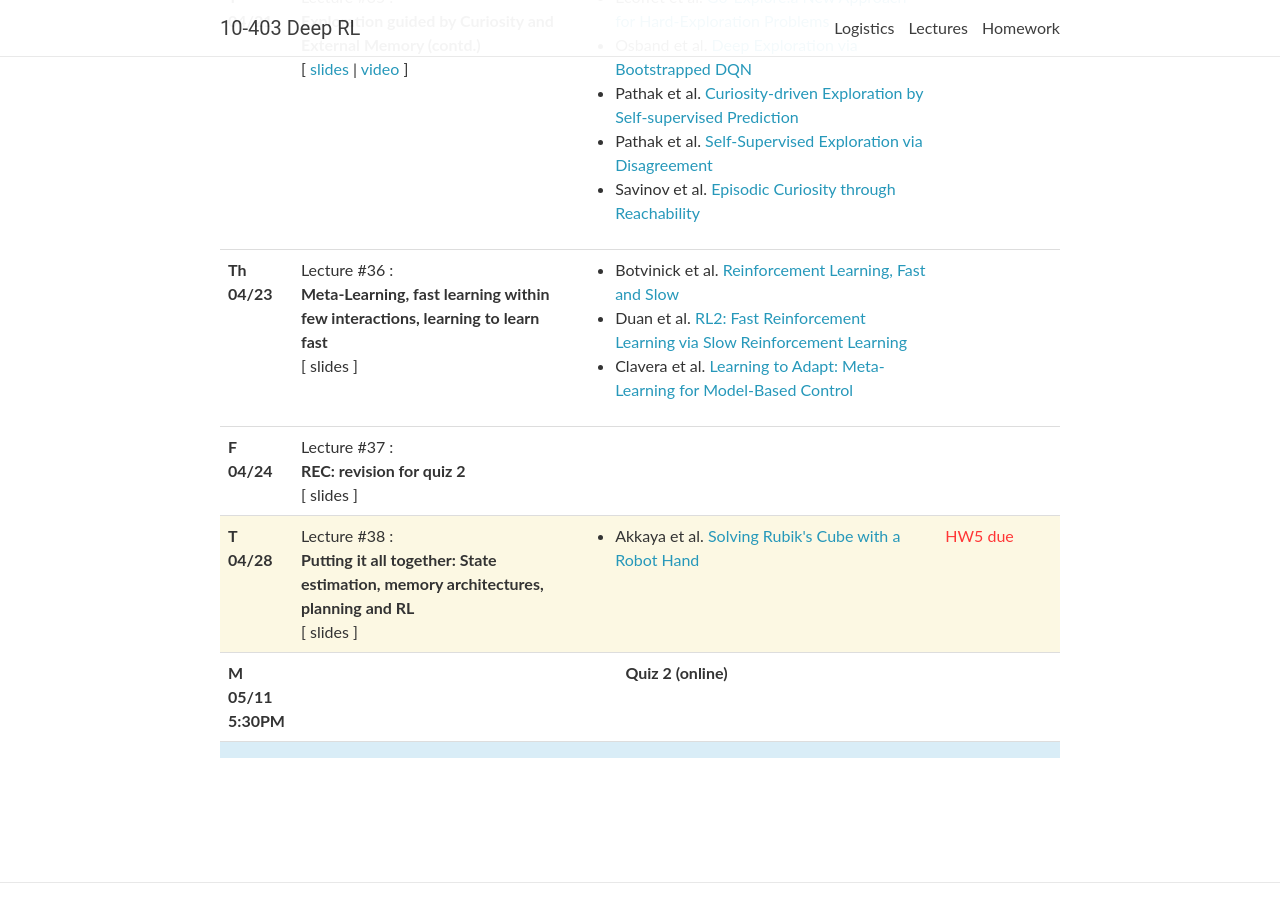
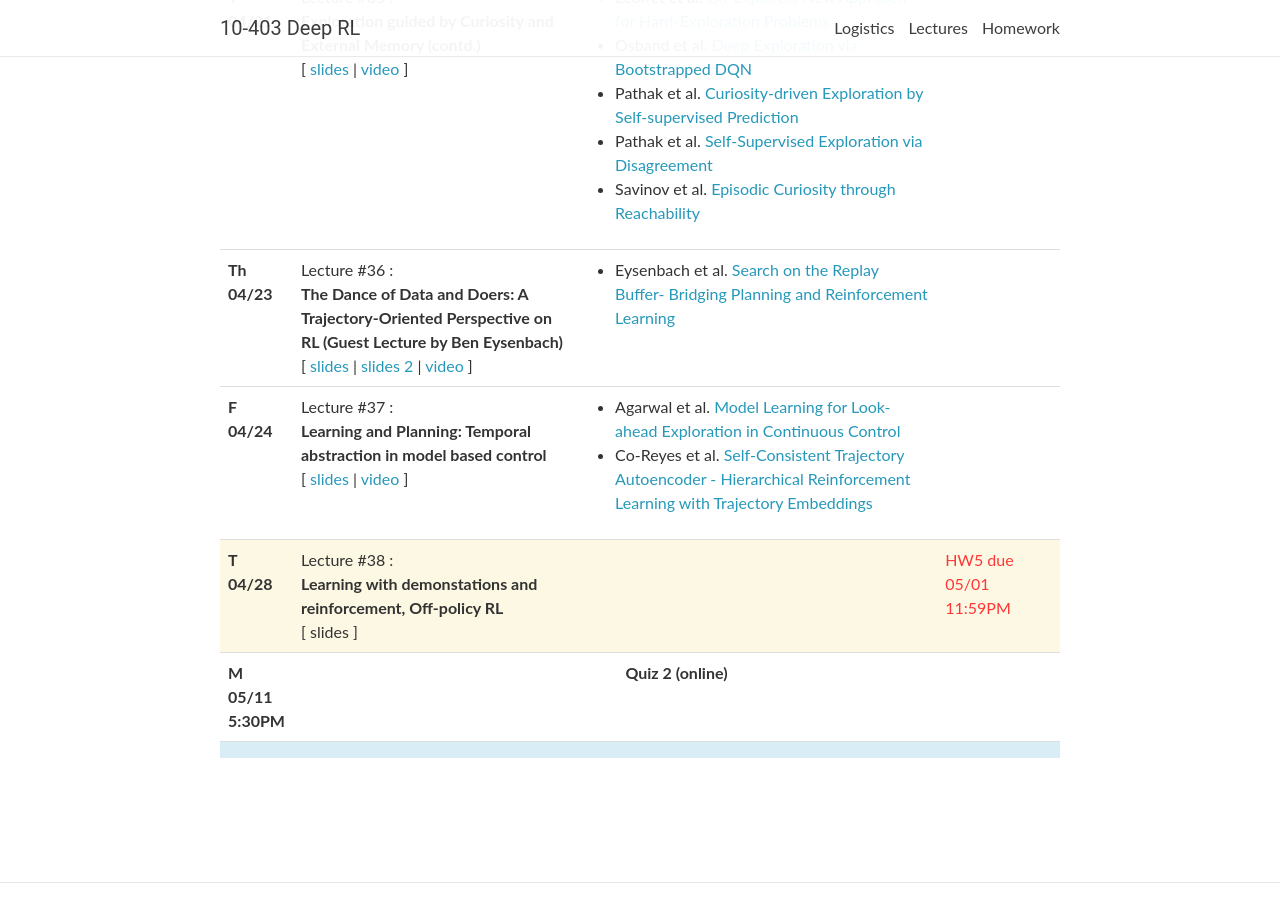
Before and after one commit to cmudeeprl/Spring202010403website, a Jekyll site: the page built from _pages/lectures.md, in a window 1280 px wide and 900 px high, scrolled down 5975 px. Built offline with Jekyll 4.4.1, drawn with Linux system fonts in a browser that asks for light colours; nearby versions of some CDN libraries; comment, search, counter and statistics services are not loaded.

Commit message:
Updates 04/23 and 04/24

```diff
--- a/_data/lectures.yml
+++ b/_data/lectures.yml
@@ -490,7 +490,6 @@
   readings:
   logistics:
 
-# ----------------------------- CONDUCTED --------------------------------------------------
 
 
 # - date: T 04/07
@@ -631,35 +630,52 @@
 - date: Th 04/23
   lecturer:
   title: >
-    <strong>Meta-Learning, fast learning within few interactions, learning to learn fast</strong>
-  # slides:
-  # video: https://scs.hosted.panopto.com/Panopto/Pages/Viewer.aspx?id=ff2821b7-569d-48e6-94cf-ab10011857b4
+    <strong>The Dance of Data and Doers: A Trajectory-Oriented Perspective on RL (Guest Lecture by Ben Eysenbach)</strong>
+  slides: https://cmudeeprl.github.io/Spring202010403website/assets/lectures/s20_lecture23_1.pdf
+  slides2: https://cmudeeprl.github.io/Spring202010403website/assets/lectures/s20_lecture23_2.pdf
+  video: https://scs.hosted.panopto.com/Panopto/Pages/Viewer.aspx?id=7a9812db-13ad-413f-8c1a-aba8015d49a5
   notes:
   readings:
-    - Botvinick et al. <a href="https://www.cell.com/trends/cognitive-sciences/fulltext/S1364-6613(19)30061-0" target="_blank">Reinforcement Learning, Fast and Slow</a>
-    - Duan et al. <a href="https://arxiv.org/abs/1611.02779" target="_blank">RL2&#58; Fast Reinforcement Learning via Slow Reinforcement Learning</a>
-    - Clavera et al. <a href="https://pdfs.semanticscholar.org/39ce/85ad322571b1bdc1d79ee10b9d608960374c.pdf?_ga=2.252655307.391011989.1574704506-1067889836.1572744668" target="_blank">Learning to Adapt&#58; Meta-Learning for Model-Based Control</a>
+    - Eysenbach et al. <a href="https://arxiv.org/pdf/1906.05253.pdf" target="_blank"> Search on the Replay Buffer- Bridging Planning and Reinforcement Learning </a>
   logistics:
+
+# - date: Th 04/23
+#   lecturer:
+#   title: >
+#     <strong>Meta-Learning, fast learning within few interactions, learning to learn fast</strong>
+#   slides:
+#   slides2:
+#   video: https://scs.hosted.panopto.com/Panopto/Pages/Viewer.aspx?id=ff2821b7-569d-48e6-94cf-ab10011857b4
+#   notes:
+#   readings:
+#     - Botvinick et al. <a href="https://www.cell.com/trends/cognitive-sciences/fulltext/S1364-6613(19)30061-0" target="_blank">Reinforcement Learning, Fast and Slow</a>
+#     - Duan et al. <a href="https://arxiv.org/abs/1611.02779" target="_blank">RL2&#58; Fast Reinforcement Learning via Slow Reinforcement Learning</a>
+#     - Clavera et al. <a href="https://pdfs.semanticscholar.org/39ce/85ad322571b1bdc1d79ee10b9d608960374c.pdf?_ga=2.252655307.391011989.1574704506-1067889836.1572744668" target="_blank">Learning to Adapt&#58; Meta-Learning for Model-Based Control</a>
+  # logistics:
 
 - date: F 04/24
   lecturer:
   title: >
-    <strong>REC: revision for quiz 2</strong>
+    <strong>Learning and Planning: Temporal abstraction in model based control</strong>
+  slides: https://cmudeeprl.github.io/Spring202010403website/assets/lectures/s20_lecture24.pdf
+  video: https://scs.hosted.panopto.com/Panopto/Pages/Viewer.aspx?id=d9e3a13e-510d-47b9-80d6-aba8015d49e1
   notes:
   readings:
+    - Agarwal et al. <a href="https://www.cs.cmu.edu/~katef/papers/modellookahead.pdf" target="_blank">Model Learning for Look-ahead Exploration in Continuous Control </a>
+    - Co-Reyes et al. <a href="https://arxiv.org/pdf/1806.02813.pdf" target="_blank"> Self-Consistent Trajectory Autoencoder - Hierarchical Reinforcement Learning with Trajectory Embeddings</a>
   logistics:
 
+# ----------------------------- CONDUCTED --------------------------------------------------
 - date: T 04/28
   lecturer:
   title: >
-    <strong>Putting it all together: State estimation, memory architectures, planning and RL</strong>
+    <strong>Learning with demonstations and reinforcement, Off-policy RL</strong>
   # slides: https://cmudeeprl.github.io/Spring202010403website/assets/lectures/lecture_25.pdf
   # video: https://scs.hosted.panopto.com/Panopto/Pages/Viewer.aspx?id=ff2821b7-569d-48e6-94cf-ab10011857b4
   notes:
   readings:
-    - Akkaya et al. <a href="https://arxiv.org/abs/1910.07113" target="_blank">Solving Rubik's Cube with a Robot Hand</a>
   logistics:
-    <span class="deadline">HW5 due</span>
+    <span class="deadline">HW5 due 05/01 11:59PM</span>
 
 - date: M 05/11 5:30PM
   lecturer:
```
Also changed, not shown: 3 other files.
